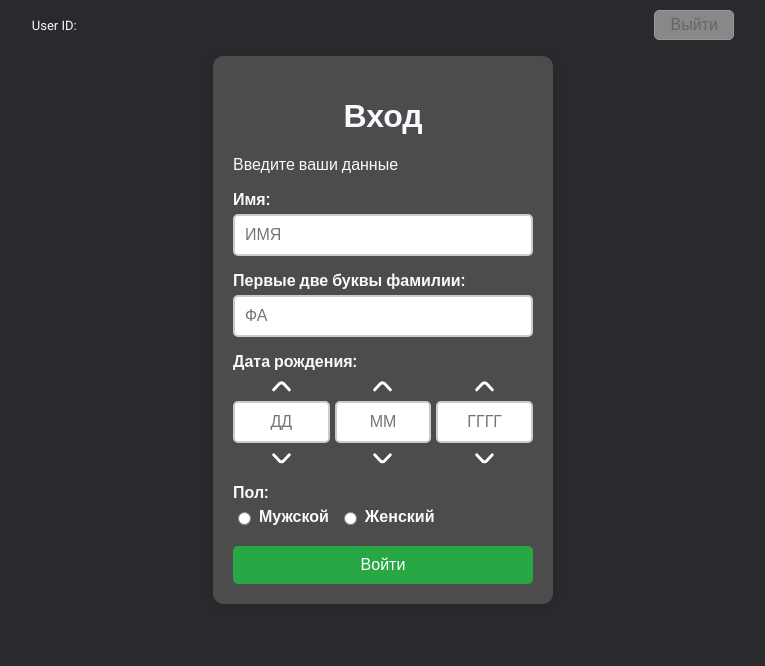
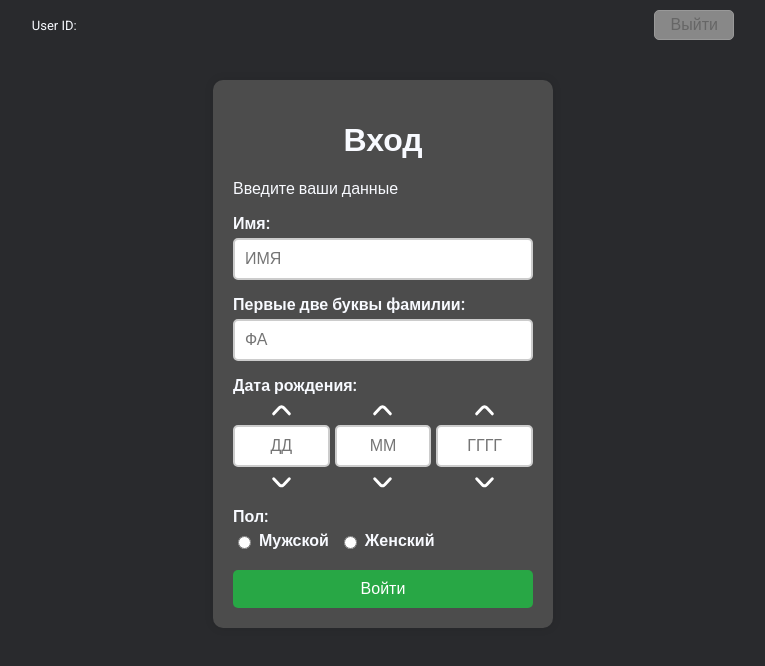
Before and after one commit to multifacs/cogni-test, a SvelteKit app: page / in a window 1280 px wide. Shown: the top 666 px of the page, without its empty margins (257-1022 px from the left). Built offline with nearby package versions, Linux system fonts and the light colour scheme; no server answers; a web font is replaced by a local one.

Commit message:
style: container

```diff
--- a/src/routes/+layout.svelte
+++ b/src/routes/+layout.svelte
@@ -28,9 +28,8 @@
 		flex-direction: column;
 		justify-content: center; /* Центрирование по горизонтали */
 		align-items: center; /* Центрирование по вертикали */
-
-		height: 500px;
 		transition: height 0.5s ease; /* Анимация изменения высоты */
+		gap: 10px;
 	}
 
 	.logout-form {
```
